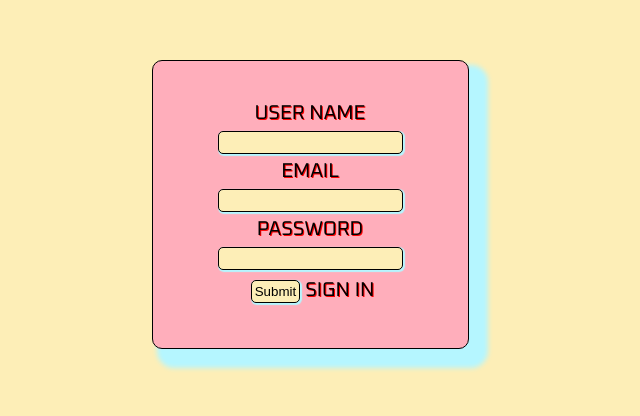
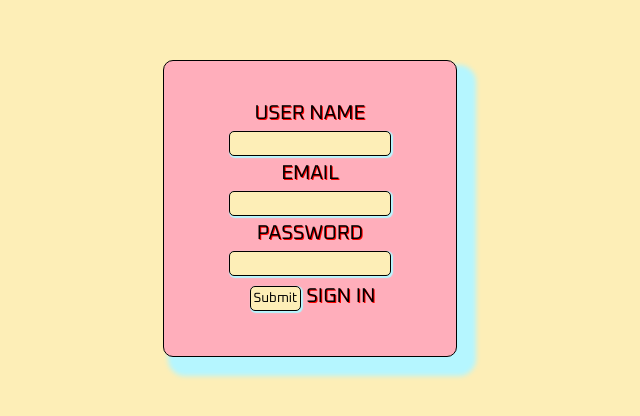
Before and after one commit to harrypatrick94/RomeAudio-Frontend, a React (Create React App) app: page /#/register in a window 1280 px wide. Shown: the part 140-556 px from the top of the page, without its empty margins (330-970 px from the left). Built offline with nearby package versions, Linux system fonts and the light colour scheme; sample sign-in values are in the browser's storage.

Commit message:
commit to test third  deployment change css

```diff
--- a/src/styles.css
+++ b/src/styles.css
@@ -3,7 +3,7 @@
 body {
   margin: 0;
   background: #fdeeb7;
-  font-family: 'Oxanium' ;
+  font-family: 'Oxanium';
   text-shadow: 1px 1px red;
 }
 
@@ -32,6 +32,7 @@ input {
   margin: 5px;
   border: 1px solid black;
   padding: 3px;
+  font-family: 'Oxanium';
 }
 
 .playButton {
@@ -139,6 +140,7 @@ ul {
 a {
   color: black;
   text-decoration: none;
+  font-family: 'Oxanium';
 }
 
 .input {
```
